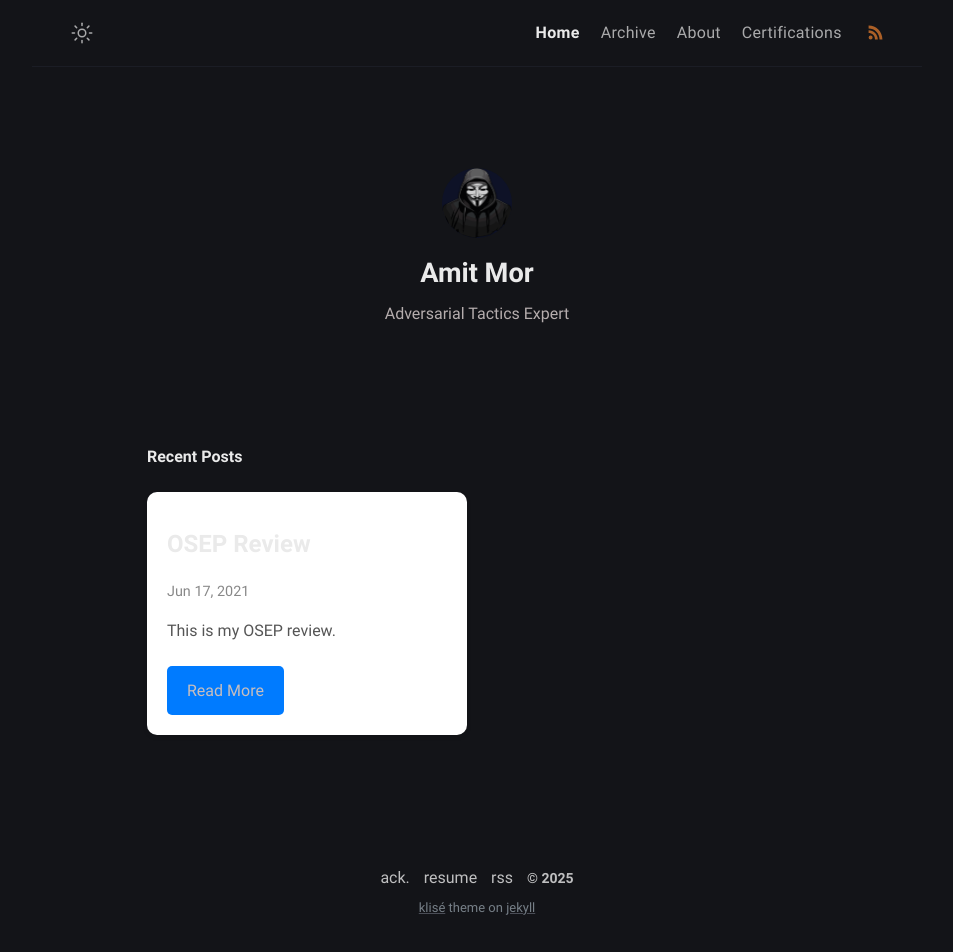
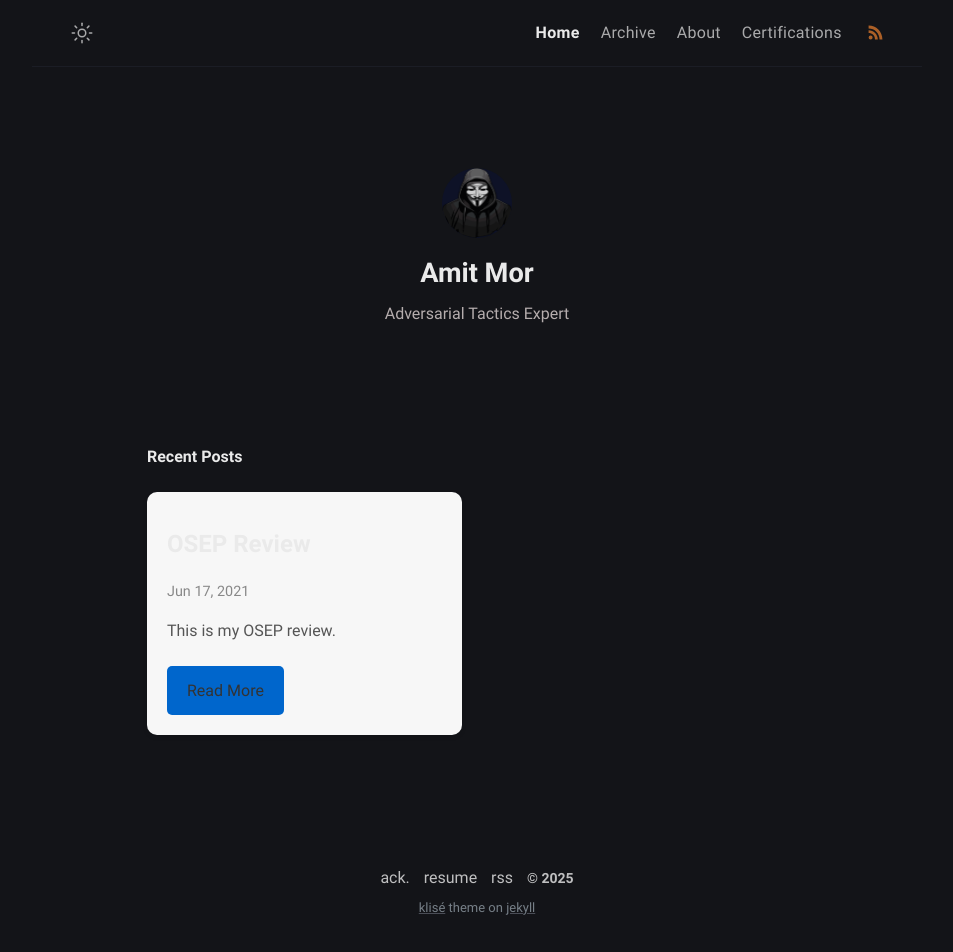
Before and after one commit to Extravenger/extravenger.github.io, a Jekyll site: the page built from index.md, in a window 1280 px wide. Shown: the whole page, without its empty margins (163-1116 px from the left). Built offline with Jekyll 4.4.1, drawn with Linux system fonts in a browser that asks for light colours.

Commit message:
Update style.scss

```diff
--- a/assets/css/style.scss
+++ b/assets/css/style.scss
@@ -6,14 +6,14 @@
 /* Post Grid */
 .posts-grid {
   display: grid;
-  grid-template-columns: repeat(auto-fill, minmax(250px, 1fr));
-  gap: 20px;
+  grid-template-columns: repeat(auto-fill, minmax(300px, 1fr)); /* Increase the width of the cards */
+  gap: 30px;
   margin-top: 20px;
 }
 
 /* Post Card */
 .post-card {
-  background-color: #fff;
+  background-color: #f7f7f7; /* Default Klise background color */
   border-radius: 10px;
   box-shadow: 0 2px 5px rgba(0, 0, 0, 0.1);
   overflow: hidden;
@@ -27,8 +27,10 @@
 
 .post-card-content {
   padding: 20px;
+  color: #333; /* Klise's default text color */
 }
 
+/* Post Title */
 .post-card-title {
   font-size: 1.5em;
   color: #333;
@@ -41,14 +43,17 @@
 }
 
 .post-card-title a:hover {
-  color: #007bff;
+  color: #0066cc; /* Klise's link color */
 }
 
+/* Post Date */
 .post-card-date {
   color: #888;
   font-size: 0.9em;
+  margin-bottom: 10px;
 }
 
+/* Post Excerpt */
 .post-card-excerpt {
   color: #555;
   margin-bottom: 20px;
@@ -58,7 +63,7 @@
 .read-more-btn {
   display: inline-block;
   padding: 10px 20px;
-  background-color: #007bff;
+  background-color: #0066cc; /* Klise's button color */
   color: white;
   text-decoration: none;
   border-radius: 5px;
@@ -67,7 +72,7 @@
 }
 
 .read-more-btn:hover {
-  background-color: #0056b3;
+  background-color: #004d99; /* Darker shade for hover effect */
 }
 
 
```
